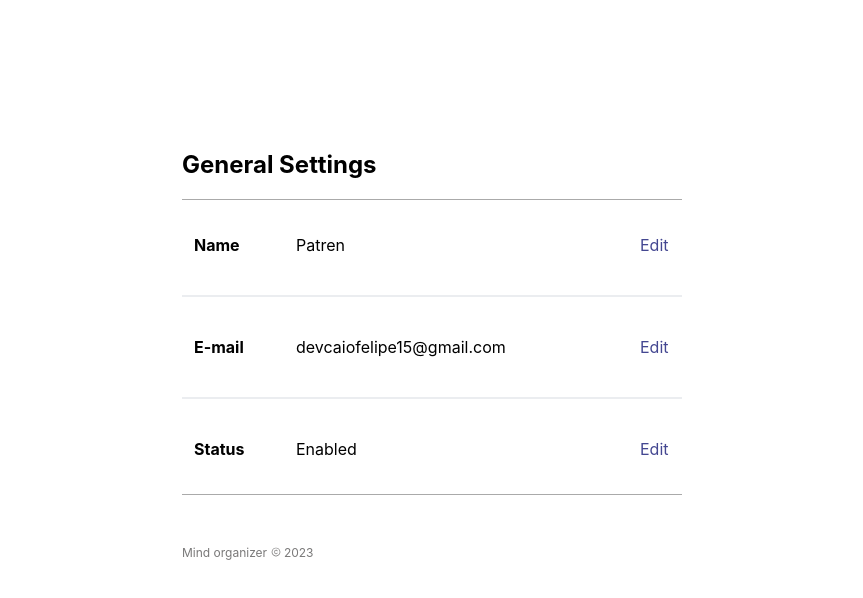
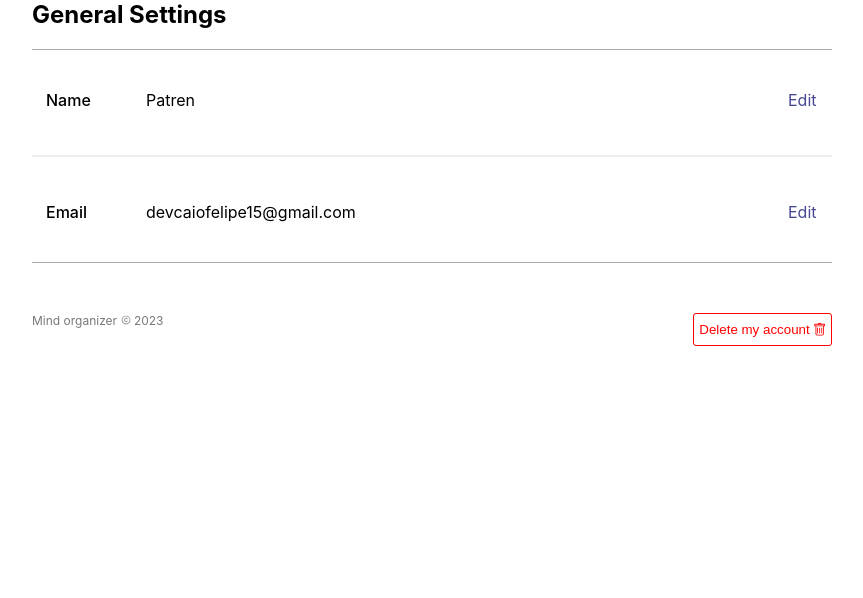
Before and after one commit to devcaiofelipe/todo-list-frontend, a React (Create React App) app: page / in a window 1280 px wide. Shown: the top 598 px of the page, without its empty margins (208-1071 px from the left). Built offline with nearby package versions, Linux system fonts and the light colour scheme; no server answers.

Commit message:
feat: finish edit user screen UI

```diff
--- a/src/pages/Settings/index.jsx
+++ b/src/pages/Settings/index.jsx
@@ -1,7 +1,20 @@
 import './styles.css';
+import { useState } from 'react';
 import { AiOutlineCopyrightCircle } from 'react-icons/ai'
+import { BsTrash } from 'react-icons/bs'
 
 const Settings = () => {
+  const [editingName, setEditingName] = useState(false);
+  const [editingEmail, setEditingEmail] = useState(false);
+
+  const toggleEditName = () => {
+    setEditingName(!editingName);
+  }
+
+  const toggleEditEmail = () => {
+    setEditingEmail(!editingEmail);
+  }
+
   return (
     <div className="settings-container">
       <div className="settings-content">
@@ -9,26 +22,63 @@ const Settings = () => {
           <h2>General Settings</h2>
         </div>
         <ul className="ul-container">
-          <li className="li-content">
-            <span className="li-header">Name</span>
-            <p className="li-content">Patren</p>
-            <span className="li-edit">Edit</span>
+          <li className="li-box">
+            <div onClick={toggleEditName} style={{ display: editingName ? 'none' : 'block', width: '100%' }}>
+              <div className="li-content">
+                <span className="li-header header">Name</span>
+                <p className="li-content-p">Patren</p>
+                <span className="li-edit">Edit</span>
+              </div>
+            </div>
+            <div className="li-content-edit-name" style={{ display: !editingName ? 'none' : 'block', width: '100%' }}>
+              <div className="li-main-content">
+                <div className="edit-name-header header">Name</div>
+                <div className="edit-name-content">
+                  <div className="edit-name-content-header">
+                    New name<input type="text" className="input-edit"/>
+                  </div>
+                  <div className="observation">
+                    <strong style={{ color: '#1C1E21' }}>Observation:</strong> if you change your Mind Organizer name you won't be able to change again before 60 days
+                  </div>
+                  <div className="buttons-container">
+                    <button className="button-editing confirm-edit">Confirm changes</button>
+                    <button className="button-editing cancel-edit" onClick={toggleEditName}>Cancel</button>
+                  </div>
+                </div>
+              </div>
+            </div>
           </li>
           <span className="line"></span>
-          <li className="li-content">
-            <span className="li-header">E-mail</span>
-            <p className="li-content">devcaiofelipe15@gmail.com</p>
-            <span className="li-edit">Edit</span>
-          </li>
-          <span className="line"></span>
-          <li className="li-content">
-            <span className="li-header">Status</span>
-            <p className="li-content">Enabled</p>
-            <span className="li-edit">Edit</span>
+          <li className="li-box">
+            <div onClick={toggleEditEmail} style={{ display: editingEmail ? 'none' : 'block', width: '100%' }}>
+              <div className="li-content">
+                <span className="li-header header">Email</span>
+                <p className="li-content-p">devcaiofelipe15@gmail.com</p>
+                <span className="li-edit">Edit</span>
+              </div>
+            </div>
+            <div className="li-content-edit-email" style={{ display: !editingEmail ? 'none' : 'block', width: '100%' }}>
+              <div className="li-main-content">
+                <div className="edit-name-header header">Email</div>
+                <div className="edit-name-content">
+                  <div className="edit-name-content-header-email">
+                    New email<input type="text" className="input-edit"/>
+                  </div>
+                  <div className="message">
+                    <p>We'll use this email to send you marketing updates and notifications about your personal account</p>
+                  </div>
+                  <div className="buttons-container">
+                    <button className="button-editing confirm-edit">Confirm changes</button>
+                    <button className="button-editing cancel-edit" onClick={toggleEditEmail}>Cancel</button>
+                  </div>
+                </div>
+              </div>
+            </div>
           </li>
         </ul>
         <footer className="footer-container">
           <span>Mind organizer <AiOutlineCopyrightCircle className="copyright"/> 2023</span>
+          <button className="delete-acc-button">Delete my account<BsTrash/></button>
         </footer>
       </div>
     </div>
--- a/src/pages/Settings/styles.css
+++ b/src/pages/Settings/styles.css
@@ -17,8 +17,8 @@
 .settings-content {
   display: flex;
   flex-direction: column;
-  width: 500px;
-  height: 500px;
+  width: 800px;
+  height: 800px;
   background-color: white;
 }
 
@@ -36,19 +36,32 @@
   border: 1px solid #EBEDF0;
 }
 
-.li-content {
+.li-box {
   display: flex;
   padding: 10px 2px;
   align-items: baseline;
   border-radius: 3px;
+  width: 100%;
+}
+
+.li-content {
+  display: flex;
+  padding: 15px 2px;
+  align-items: baseline;
+  border-radius: 3px;
   cursor: pointer;
+}
+
+.li-content-p {
+  display: flex;
+  flex: 1;
 }
 
 .li-content:hover {
   background-color: #f3f3f3;
 }
 
-.li-content:hover ~ .li-edit {
+.li-content:hover .li-edit {
   text-decoration: underline;
 }
 
@@ -74,13 +87,115 @@
   cursor: pointer;
 }
 
-.footer-container {
+.li-content-edit-name {
+  height: 200px;
+  font-weight: bold;
+  background-color: #F2F2F2;
+  padding: 15px 2px;
+}
+
+.li-content-edit-email {
+  height: 200px;
+  font-weight: bold;
+  background-color: #F2F2F2;
+  padding: 15px 2px;
+}
+
+.edit-name-header {
+  width: 250px;
+  margin-left: 10px;
+}
+
+.observation {
+  padding: 15px;
+  width: 100%;
+  font-size: 14px;
+  background-color: #DADDE1;
+  border-radius: 5px;
+}
+
+.header {
+  font-weight: 500;
+}
+
+.edit-name-content {
+  display: flex;
+  flex-direction: column;
+  justify-content: flex-start;
+  align-items: center;
+  color: #606770;
+  gap: 20px;
+}
+
+.edit-name-content-header-email {
+  display: flex;
+  flex-direction: row;
+  justify-content: flex-start;
+  gap: 5px;
+}
+
+.message {
+  font-size: 14px;
+  margin-bottom: 25px;
+}
+
+.input-edit {
+  margin-left: 10px;
+  height: 25px;
+  border-radius: 3px;
+  border: 1px solid grey;
+}
+
+.buttons-container {
   display: flex;
   flex-direction: row;
   justify-content: flex-start;
   align-items: flex-start;
+  width: 100%;
+  gap: 10px;
+  padding-top: 10px;
+  border-top: 1px solid grey;
+}
+
+.button-editing {
+  padding: 5px 8px;
+  border: 1px solid rgb(207, 207, 207);
+  outline: none;
+  border-radius: 3px;
+  font-weight: bold;
+  cursor: pointer;
+}
+
+.obs {
+  font-weight: 800;
+}
+
+.confirm-edit {
+  color: white;
+  background-color: #444791;
+}
+
+.cancel-edit {
+  color:#7a7979;
+  background-color: white;
+}
+
+
+.li-main-content {
+  display: flex;
+  flex-direction: row;
+  height: 100%;
+  width: 70%;
+}
+
+.footer-container {
+  display: flex;
+  flex-direction: row;
+  justify-content: space-between;
+  align-items: flex-start;
   margin-top: 50px;
 }
+
 .footer-container span {
   font-size: 12px;
   color: #7a7979;
@@ -89,3 +204,16 @@
 .copyright {
   font-size: 10px;
 }
+
+.delete-acc-button {
+  display: flex;
+  justify-content: center;
+  align-items: center;
+  padding: 8px 5px;
+  background-color: white;
+  border: 1px solid red;
+  color: red;
+  cursor: pointer;
+  border-radius: 3px;
+  gap: 3px;
+}
```
